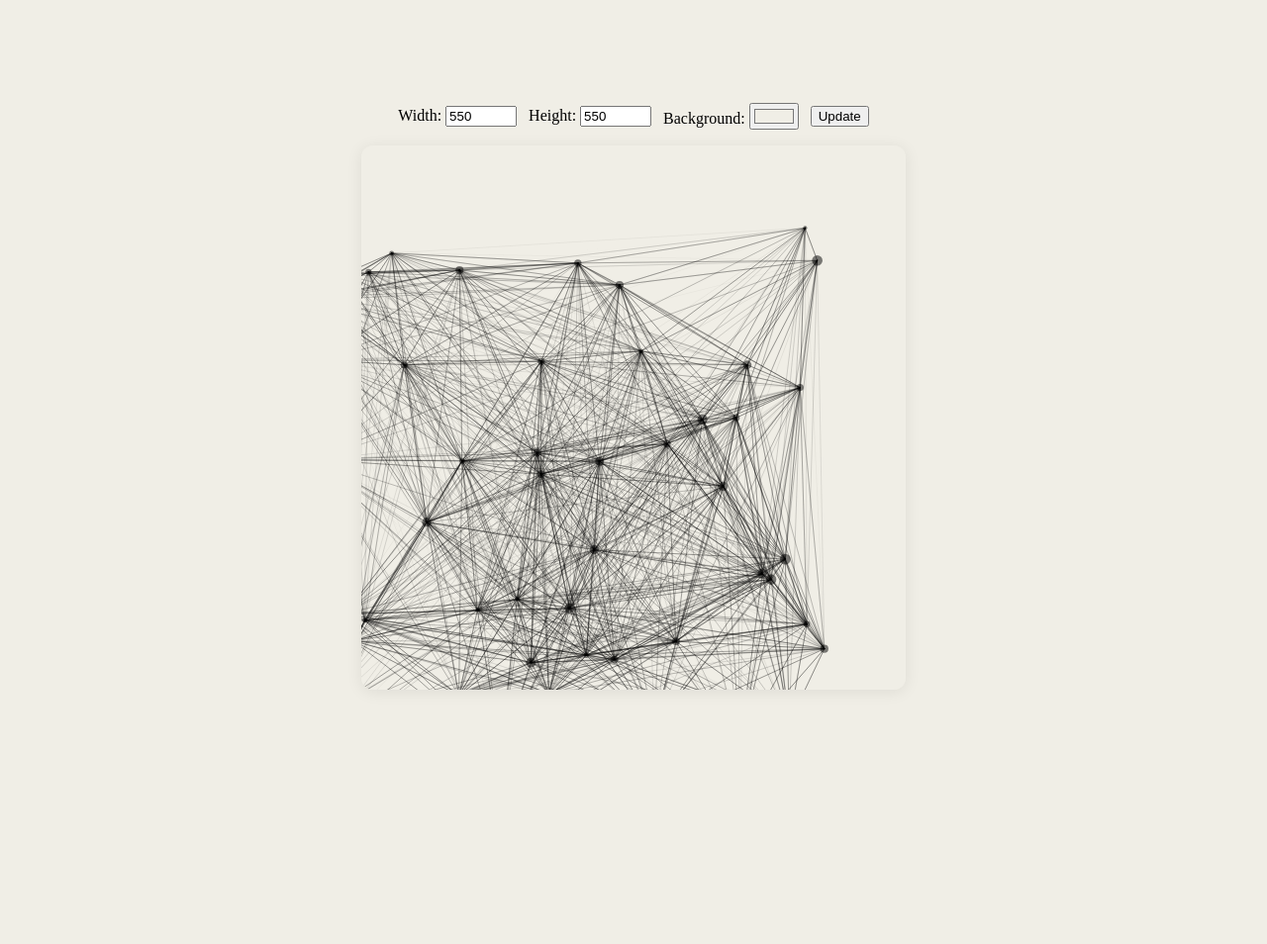
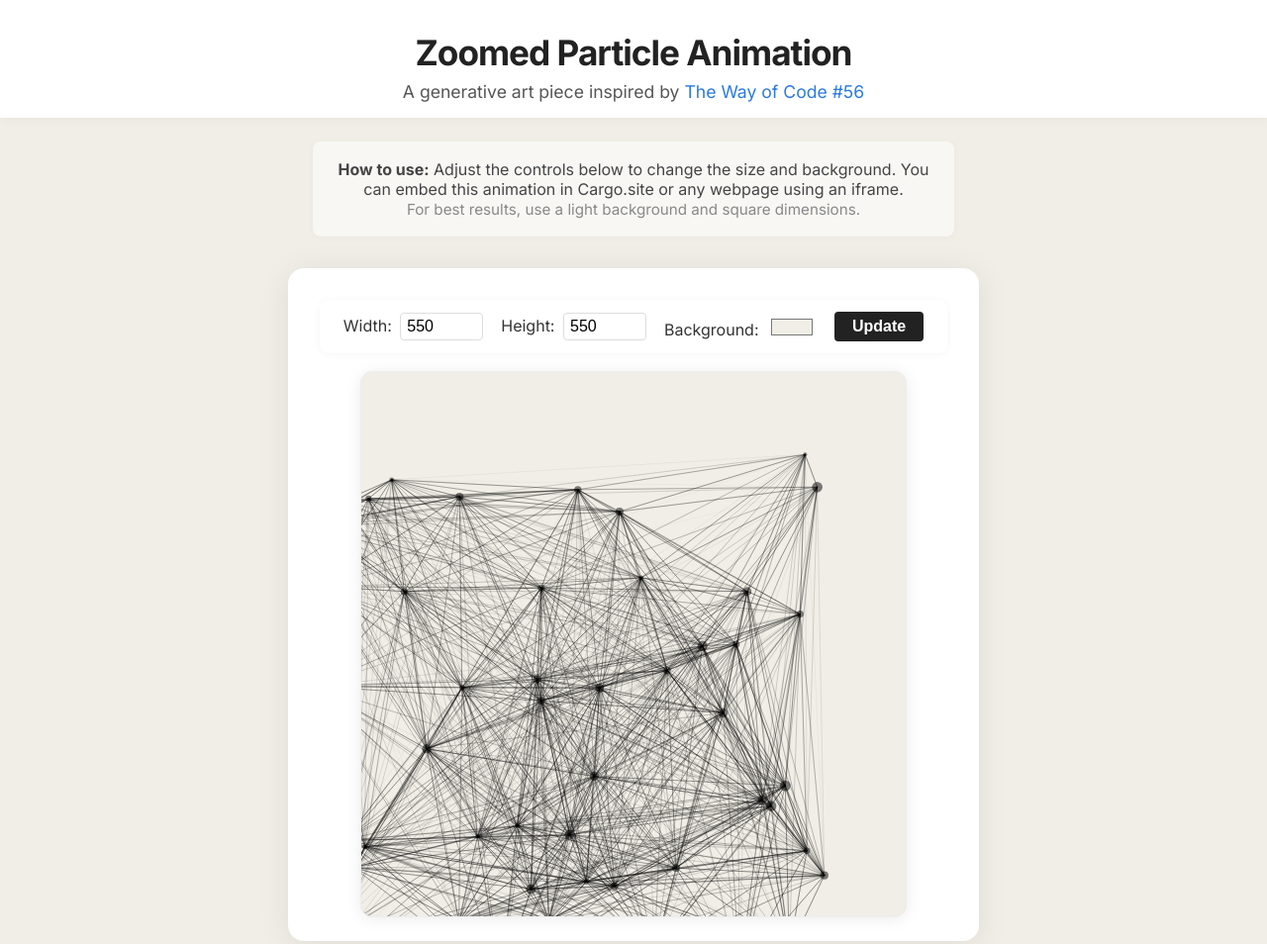
Before and after one commit to riverhaus-xyz/final-solution-rubin, a plain HTML site: page index.html in a window 1280 px wide. Shown: the top 954 px of the page at 99% size. Before the commit the page ends 800 px from the top, so only its background shows below. Drawn offline with Linux system fonts and the light colour scheme; animation ran at ten frames a second.

Commit message:
Redesign: modern UI and info sections

```diff
--- a/index.html
+++ b/index.html
@@ -4,31 +4,131 @@
   <meta charset="UTF-8">
   <meta name="viewport" content="width=device-width, initial-scale=1.0">
   <title>Zoomed Particle Animation</title>
+  <link href="https://fonts.googleapis.com/css2?family=Inter:wght@400;700&display=swap" rel="stylesheet">
   <style>
     body {
       margin: 0;
       background: #F0EEE6;
+      font-family: 'Inter', Arial, sans-serif;
+      min-height: 100vh;
       display: flex;
       flex-direction: column;
       align-items: center;
-      justify-content: center;
-      min-height: 100vh;
+      justify-content: flex-start;
+    }
+    header {
+      width: 100%;
+      background: #fff;
+      box-shadow: 0 2px 12px rgba(0,0,0,0.04);
+      padding: 32px 0 16px 0;
+      text-align: center;
+      margin-bottom: 24px;
+    }
+    header h1 {
+      font-size: 2.2rem;
+      font-weight: 700;
+      color: #222;
+      margin: 0 0 8px 0;
+      letter-spacing: -1px;
+    }
+    header p {
+      color: #555;
+      font-size: 1.1rem;
+      margin: 0;
     }
     #controls {
-      margin-bottom: 16px;
+      margin-bottom: 18px;
       display: flex;
-      gap: 12px;
+      gap: 18px;
       align-items: center;
+      background: #fff;
+      border-radius: 8px;
+      box-shadow: 0 1px 8px rgba(0,0,0,0.04);
+      padding: 12px 24px;
+    }
+    #controls label {
+      font-size: 1rem;
+      color: #333;
+    }
+    #controls input[type="number"] {
+      width: 70px;
+      padding: 4px 6px;
+      border-radius: 4px;
+      border: 1px solid #ddd;
+      font-size: 1rem;
+      margin-left: 4px;
+    }
+    #controls input[type="color"] {
+      margin-left: 4px;
+      border: none;
+      background: none;
+    }
+    #controls button {
+      background: #222;
+      color: #fff;
+      border: none;
+      border-radius: 4px;
+      padding: 6px 18px;
+      font-size: 1rem;
+      cursor: pointer;
+      font-weight: 600;
+      transition: background 0.2s;
+    }
+    #controls button:hover {
+      background: #444;
+    }
+    .art-container {
+      background: #fff;
+      border-radius: 16px;
+      box-shadow: 0 4px 32px rgba(0,0,0,0.08);
+      padding: 32px 32px 24px 32px;
+      display: flex;
+      flex-direction: column;
+      align-items: center;
+      margin-bottom: 32px;
     }
     #animation {
       border-radius: 12px;
       box-shadow: 0 2px 16px rgba(0,0,0,0.08);
       background: #F0EEE6;
       display: block;
+      margin-bottom: 0;
+      border: 1px solid #eee;
+    }
+    .info {
+      max-width: 600px;
+      color: #444;
+      font-size: 1rem;
+      background: #f8f7f3;
+      border-radius: 8px;
+      padding: 18px 24px;
+      box-shadow: 0 1px 8px rgba(0,0,0,0.03);
+      margin: 0 auto 32px auto;
+      text-align: center;
+    }
+    @media (max-width: 700px) {
+      .art-container {
+        padding: 12px 4px 12px 4px;
+      }
+      #animation {
+        width: 98vw !important;
+        height: 98vw !important;
+        max-width: 98vw;
+        max-height: 98vw;
+      }
     }
   </style>
 </head>
 <body>
+  <header>
+    <h1>Zoomed Particle Animation</h1>
+    <p>A generative art piece inspired by <a href="https://www.thewayofcode.com/#56" target="_blank" style="color:#2a7ae2;text-decoration:none;">The Way of Code #56</a></p>
+  </header>
+  <div class="info">
+    <strong>How to use:</strong> Adjust the controls below to change the size and background. You can embed this animation in Cargo.site or any webpage using an iframe.<br>
+    <span style="font-size:0.95em;color:#888;">For best results, use a light background and square dimensions.</span>
+  </div>
+  <div class="art-container">
     <div id="controls">
       <label>Width: <input type="number" id="width" value="550" min="200" max="1200" step="10"></label>
       <label>Height: <input type="number" id="height" value="550" min="200" max="1200" step="10"></label>
@@ -36,6 +136,11 @@
       <button id="update">Update</button>
     </div>
     <canvas id="animation" width="550" height="550"></canvas>
+  </div>
+  <div class="info" style="margin-bottom:0;">
+    <strong>Embed code:</strong><br>
+    <code style="background:#fff;padding:6px 12px;border-radius:6px;display:inline-block;font-size:0.95em;">&lt;iframe src="https://riverhaus-xyz.github.io/final-solution-rubin/index.html" width="550" height="550" style="border:none;background:#F0EEE6;border-radius:12px;"&gt;&lt;/iframe&gt;</code>
+  </div>
   <script>
     // --- Zoomed Particle Animation ---
     const canvas = document.getElementById('animation');
```
Lines whose indentation alone changed are shown as unchanged.
